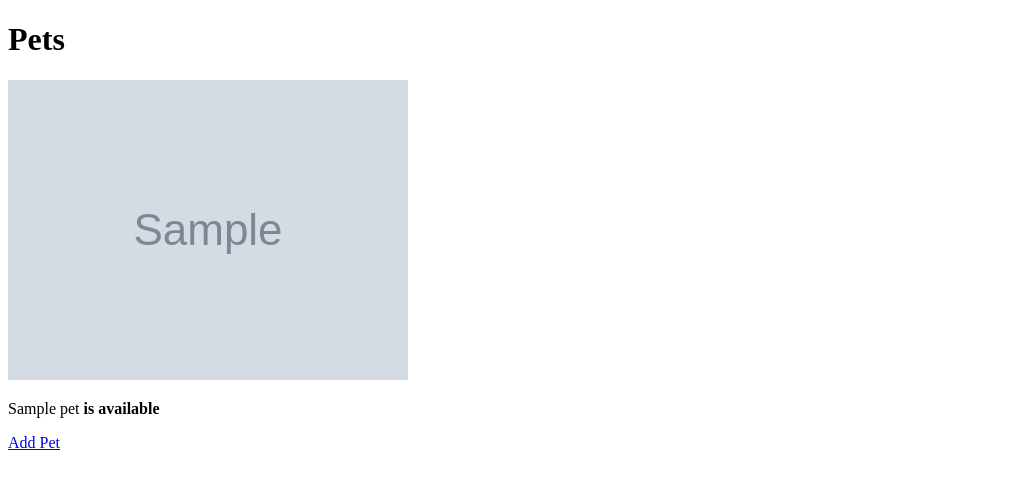
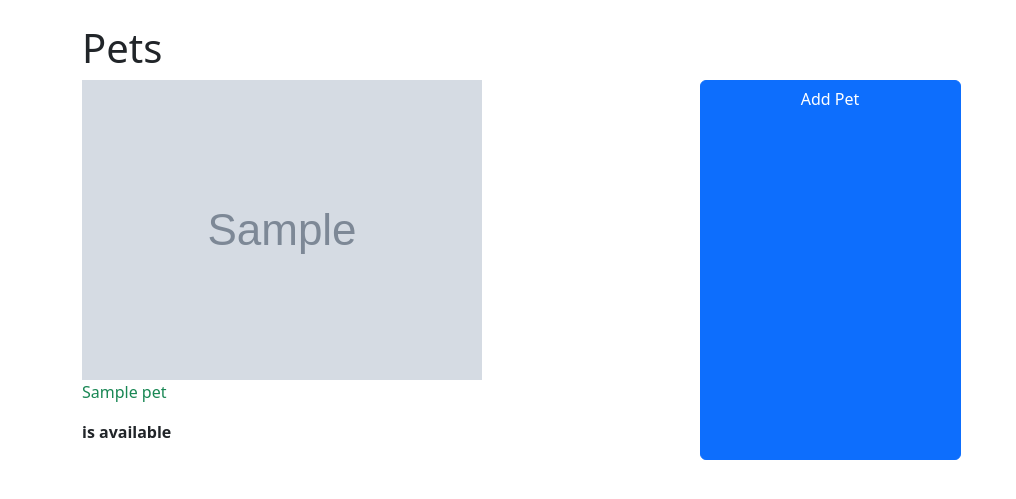
Before and after one commit to jordanWong97/flask_adopt, a Flask app: page / in a window 1280 px wide. Shown: the top 499 px of the page, without its empty margins (0-1016 px from the left). Run offline with Flask 2, Linux system fonts and the light colour scheme; tables that the repository leaves empty hold one stand-in row (values such as "Sample post"); grey boxes marked "Sample" are stand-in pictures.

Commit message:
some styling

```diff
--- a/app.py
+++ b/app.py
@@ -1,11 +1,8 @@
 """Flask app for adopt app."""
 
 from flask import Flask, render_template, redirect
-
 from flask_debugtoolbar import DebugToolbarExtension
-
 from models import db, connect_db, Pet
-
 from forms import AddPetForm
 
 app = Flask(__name__)
@@ -14,6 +11,7 @@
 
 app.config['SQLALCHEMY_DATABASE_URI'] = "postgresql:///adopt"
 app.config['SQLALCHEMY_TRACK_MODIFICATIONS'] = False
+app.config['SQLALCHEMY_ECHO'] = True
 
 connect_db(app)
 db.create_all()
--- a/models.py
+++ b/models.py
@@ -2,9 +2,8 @@
 
 from flask_sqlalchemy import SQLAlchemy
 
+db = SQLAlchemy()
 
-
-db = SQLAlchemy()
 
 def connect_db(app):
     """Connect this database to provided Flask app.
--- a/templates/base.html
+++ b/templates/base.html
@@ -6,6 +6,7 @@
   <meta http-equiv="X-UA-Compatible" content="IE=edge">
   <meta name="viewport" content="width=device-width, initial-scale=1.0">
   <title>{% block title %} {% endblock %}</title>
+  <link href="https://cdn.jsdelivr.net/npm/bootstrap@5.2.0/dist/css/bootstrap.min.css" rel="stylesheet" integrity="sha384-gH2yIJqKdNHPEq0n4Mqa/HGKIhSkIHeL5AyhkYV8i59U5AR6csBvApHHNl/vI1Bx" crossorigin="anonymous">
 </head>
 
 <body>
--- a/templates/index.html
+++ b/templates/index.html
@@ -4,17 +4,22 @@
 
 {% block body %}
 
-<h1>Pets</h1>
+<div class="container">
+  <div class="row">
+    <h1 class="mt-4">Pets</h1>
 
-{% for pet in pets %}
+    {% for pet in pets %}
 
-<div>
-  <img src="{{pet.photo_url}}" alt="">
-  <p>{{pet.name}} {% if pet.available %} <b>is available</b> {% endif %}</p>
+    <div class="col-sm-4">
+      <img src="{{pet.photo_url}}" alt="">
+      <p class="text-success">{{pet.name}}</p><p> {% if pet.available %} <b>is available</b> {% endif %}</p>
+    </div>
+
+    {% endfor %}
+    <div class="d-grid gap-2 col-3 mx-auto">
+    <a class="btn btn-primary" href="/add">Add Pet</a>
+    </div>
+  </div>
 </div>
 
-{% endfor %}
-
-<a href="/add">Add Pet</a>
-
 {% endblock %}
```
Also changed, not shown: templates/add_pet.html (+11 -5 lines).
